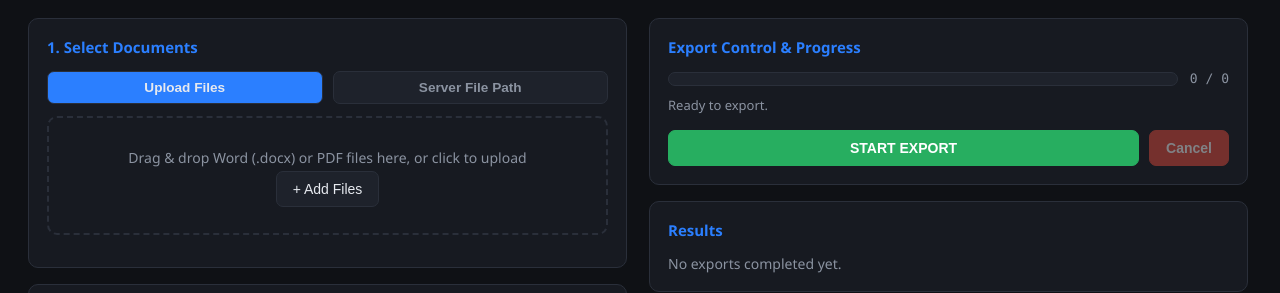
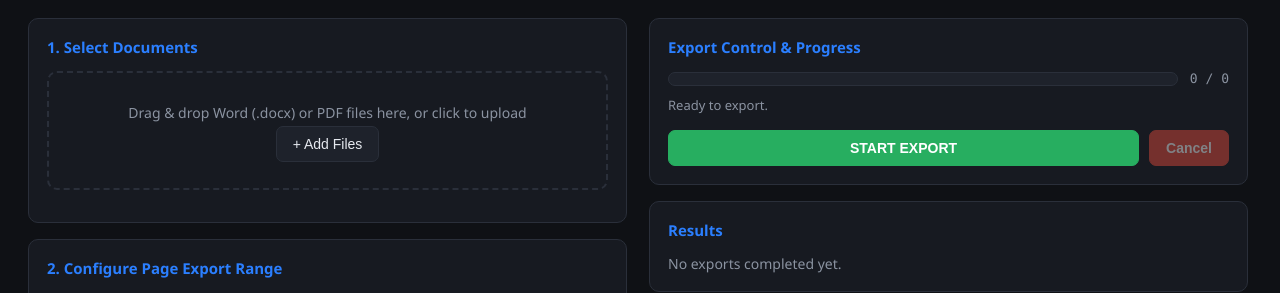
Before and after one commit to MR-KK54/word_pdf_exports, a Flask app: page / in a window 1280 px wide. Shown: the part 88-381 px from the top of the page. Run offline with Flask 3, Linux system fonts and the light colour scheme.

Commit message:
Web UI: show upload files only in Select Documents step (remove Server File Path tab)

```diff
--- a/word_exporter_pro/web/static/app.js
+++ b/word_exporter_pro/web/static/app.js
@@ -95,7 +95,7 @@ function renderFiles() {
     nameEl.textContent = f.name;
     const meta = document.createElement("span");
     meta.className = "muted";
-    const sizeText = f.isServerPath ? "[Server Path]" : fmtSize(f.size);
+    const sizeText = fmtSize(f.size);
     meta.textContent = " · " + sizeText + (f.pages != null ? " · " + f.pages + " pages" : "");
     info.append(nameEl, meta);
 
@@ -489,10 +489,6 @@ function resetSession() {
   $("cancelBtn").disabled = true;
   schedulePreview();
   appendLog("info", "Session cleared.");
-
-  // Reset server path tab inputs and state
-  if ($("serverPathInput")) $("serverPathInput").value = "";
-  if ($("tabUpload")) $("tabUpload").click();
 }
 
 /* ---------------- Events ---------------- */
@@ -599,43 +595,3 @@ const defaultOutputDir = $("outputDirInput").value;
 setProgress(0, 0);
 updatePreviewNav();
 schedulePreview();
-
-// Tab switcher logic
-if ($("tabUpload") && $("tabServerPath")) {
-  $("tabUpload").addEventListener("click", () => {
-    $("tabUpload").style.background = "var(--accent)";
-    $("tabUpload").style.color = "var(--text)";
-    $("tabServerPath").style.background = "var(--panel-2)";
-    $("tabServerPath").style.border = "1px solid var(--border)";
-    $("tabServerPath").style.color = "var(--muted)";
-    $("uploadContainer").style.display = "block";
-    $("serverPathContainer").style.display = "none";
-  });
-
-  $("tabServerPath").addEventListener("click", () => {
-    $("tabServerPath").style.background = "var(--accent)";
-    $("tabServerPath").style.color = "var(--text)";
-    $("tabUpload").style.background = "var(--panel-2)";
-    $("tabUpload").style.border = "1px solid var(--border)";
-    $("tabUpload").style.color = "var(--muted)";
-    $("uploadContainer").style.display = "none";
-    $("serverPathContainer").style.display = "block";
-  });
-}
-
-if ($("addServerPathBtn")) {
-  $("addServerPathBtn").addEventListener("click", () => {
-    const pathVal = $("serverPathInput").value.trim();
-    if (!pathVal) return;
-
-    if (state.files.some((f) => f.name === pathVal)) {
-      alert("This path has already been added.");
-      return;
-    }
-
-    state.files.push({ name: pathVal, size: 0, pages: null, isServerPath: true });
-    renderFiles();
-    $("serverPathInput").value = "";
-    schedulePreview();
-  });
-}
--- a/word_exporter_pro/web/templates/index.html
+++ b/word_exporter_pro/web/templates/index.html
@@ -29,30 +29,12 @@
       <div class="card card-active" id="step1">
         <h2>1. Select Documents</h2>
 
-        <!-- Tab buttons to switch between Upload and Server Path -->
-        <div class="tab-container" style="display: flex; gap: 10px; margin-bottom: 12px;">
-          <button type="button" class="btn" id="tabUpload" style="flex: 1; background: var(--accent); color: var(--text); font-weight: 600; padding: 8px 12px; font-size: 0.85rem;">Upload Files</button>
-          <button type="button" class="btn" id="tabServerPath" style="flex: 1; background: var(--panel-2); border: 1px solid var(--border); color: var(--muted); font-weight: 600; padding: 8px 12px; font-size: 0.85rem;">Server File Path</button>
-        </div>
-
-        <!-- Tab 1: Upload (default) -->
         <div id="uploadContainer">
           <div class="dropzone" id="dropzone">
             <p>Drag & drop Word (.docx) or PDF files here, or click to upload</p>
             <button type="button" class="btn" id="pickFilesBtn">+ Add Files</button>
             <input type="file" id="fileInput" multiple accept=".docx,.doc,.docm,.dotx,.dotm,.rtf,.pdf" hidden />
           </div>
-        </div>
-
-        <!-- Tab 2: Server Path -->
-        <div id="serverPathContainer" style="display: none; padding: 12px; background: rgba(255,255,255,0.02); border: 1px dashed var(--border); border-radius: 6px; margin-bottom: 12px;">
-          <label class="field" style="margin: 0;">
-            <span style="font-weight: 500; font-size: 0.85rem; margin-bottom: 6px; display: block; color: var(--text);">Absolute File Path on Server</span>
-            <div style="display: flex; gap: 8px;">
-              <input type="text" id="serverPathInput" placeholder="e.g. C:\Users\Hxtreme\Downloads\document.docx" style="flex: 1; font-family: inherit; font-size: 0.9rem; background: var(--bg); border: 1px solid var(--border); color: var(--text); padding: 6px 12px; border-radius: 4px;" />
-              <button type="button" class="btn" id="addServerPathBtn" style="padding: 0 16px; font-weight: 600; font-size: 0.85rem; background: var(--accent); color: var(--text); border: none; border-radius: 4px; cursor: pointer;">Add Path</button>
-            </div>
-          </label>
         </div>
 
         <ul id="fileList" class="file-list"></ul>
```
